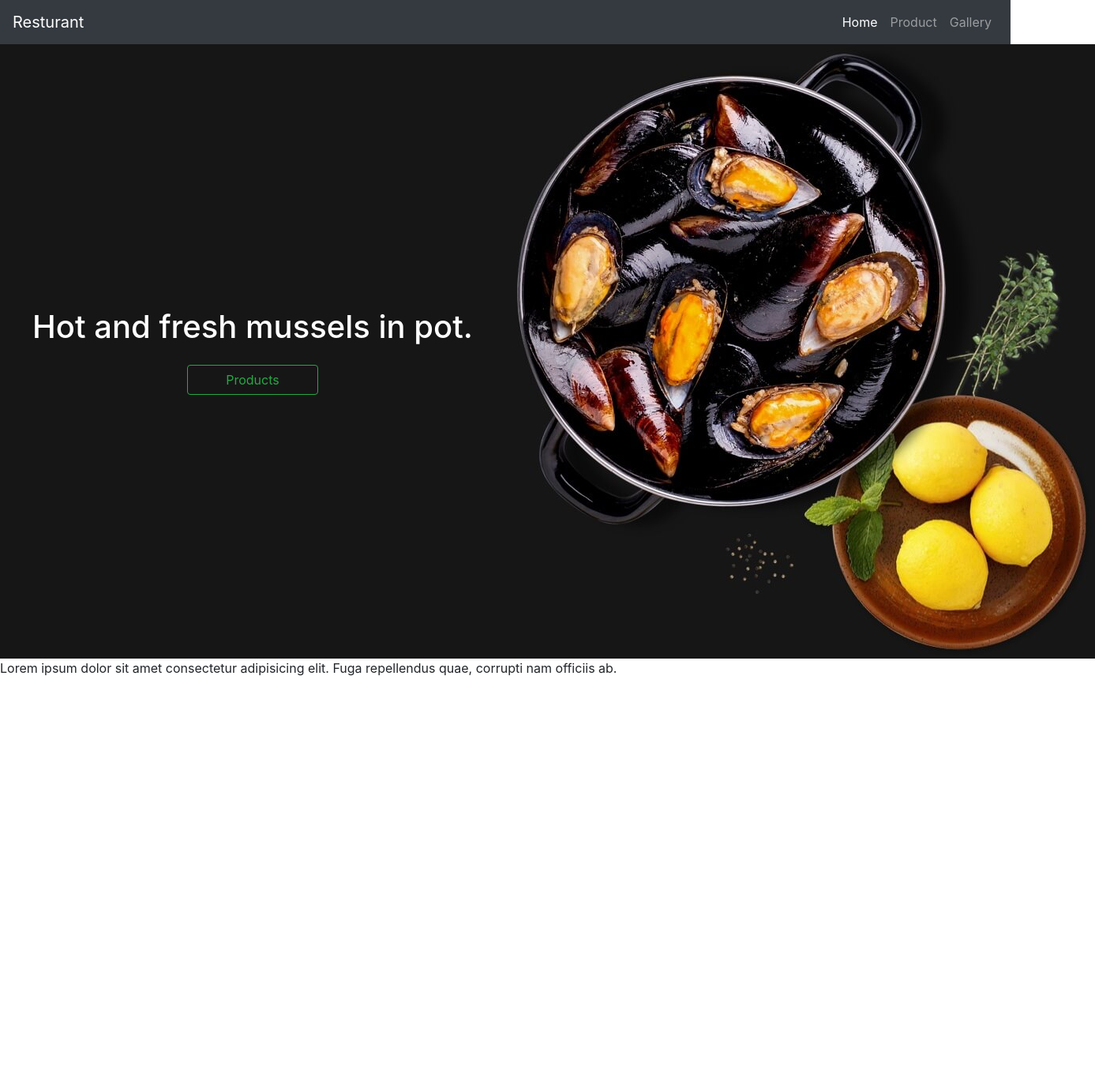
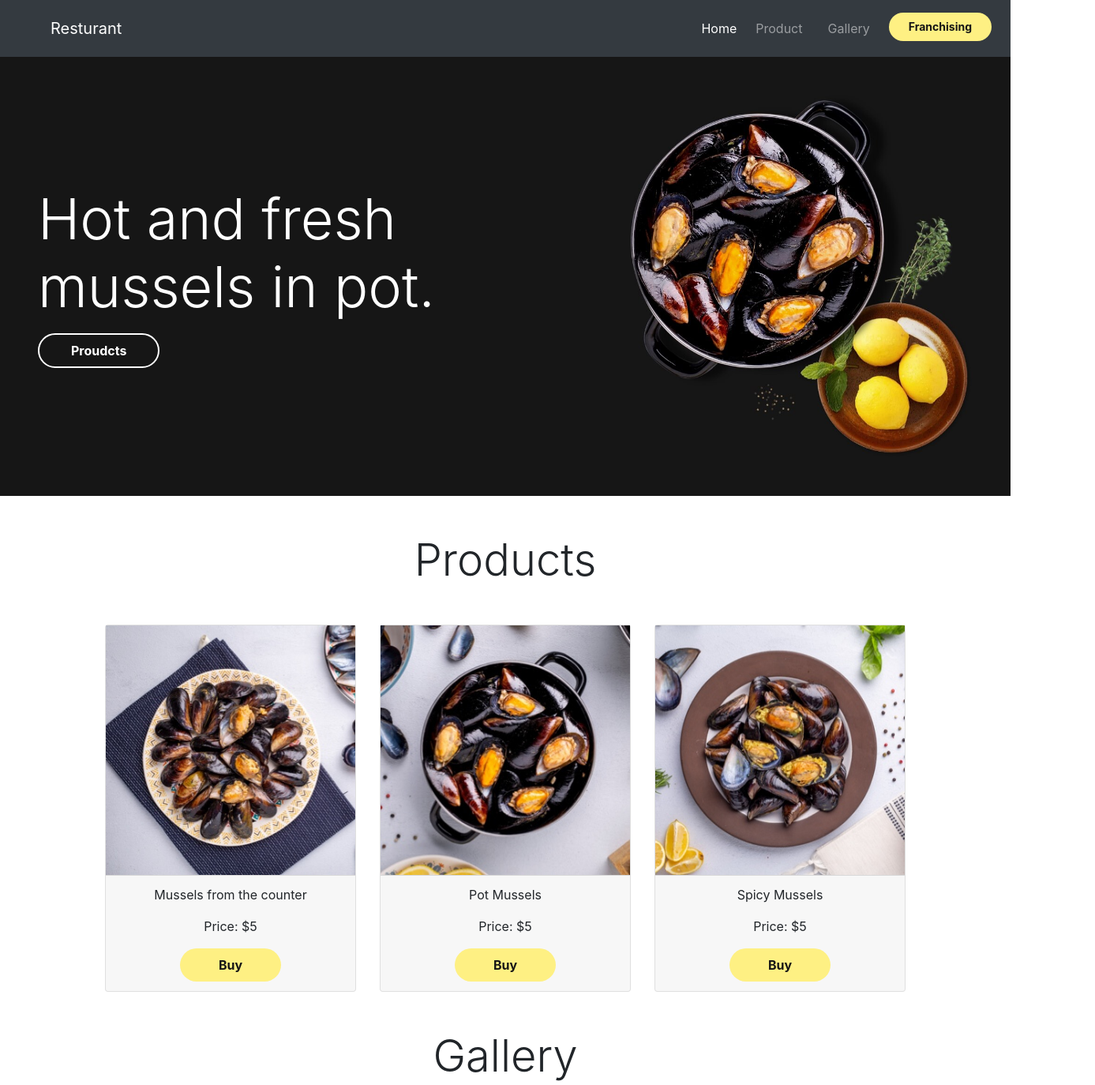
Before and after one commit to Ehtish/resturant-website, a plain HTML site: page index.html in a window 1280 px wide. Shown: the top 1374 px of the page at 79% size, 1387 px wide, since content can reach past the window. Before the commit the page ends 874 px from the top, so only its background shows below. Drawn offline with nearby package versions, Linux system fonts and the light colour scheme.

Commit message:
adding js libraries & css code

```diff
--- a/index.html
+++ b/index.html
@@ -7,7 +7,8 @@
       name="viewport"
       content="width=device-width, initial-scale=1, shrink-to-fit=no"
     />
-
+    <!-- aos scroll aniamtion library -->
+    <link href="https://unpkg.com/aos@2.3.1/dist/aos.css" rel="stylesheet">
     <!-- Bootstrap CSS -->
     <link
       rel="stylesheet"
@@ -15,15 +16,18 @@
       integrity="sha384-ggOyR0iXCbMQv3Xipma34MD+dH/1fQ784/j6cY/iJTQUOhcWr7x9JvoRxT2MZw1T"
       crossorigin="anonymous"
     />
-
+    <!-- Magnific pop up -->
+    <link rel="stylesheet" href="https://cdnjs.cloudflare.com/ajax/libs/magnific-popup.js/1.1.0/magnific-popup.min.css" integrity="sha512-+EoPw+Fiwh6eSeRK7zwIKG2MA8i3rV/DGa3tdttQGgWyatG/SkncT53KHQaS5Jh9MNOT3dmFL0FjTY08And/Cw==" crossorigin="anonymous" referrerpolicy="no-referrer" />
+    <!-- font awesome -->
+    <link rel="stylesheet" href="https://cdnjs.cloudflare.com/ajax/libs/font-awesome/6.1.2/css/all.min.css" integrity="sha512-1sCRPdkRXhBV2PBLUdRb4tMg1w2YPf37qatUFeS7zlBy7jJI8Lf4VHwWfZZfpXtYSLy85pkm9GaYVYMfw5BC1A==" crossorigin="anonymous" referrerpolicy="no-referrer" />
     <link rel="stylesheet" href="style.css" />
 
     <title>Resturant</title>
   </head>
   <body>
     <header>
-      <nav class="navbar navbar-expand-lg navbar-dark bg-dark">
-        <a class="navbar-brand" href="#">Resturant</a>
+      <nav class="navbar navbar-expand-lg navbar-dark bg-dark py-3 pl-5">
+        <a class="navbar-brand nav-link" href="#">Resturant</a>
         <button
           class="navbar-toggler"
           type="button"
@@ -44,38 +48,120 @@
               >
             </li>
             <li class="nav-item">
-              <a class="nav-link" href="#product">Product</a>
+              <a class="nav-link mx-2" href="#product">Product</a>
             </li>
             <li class="nav-item">
-              <a class="nav-link" href="#gallery">Gallery</a>
+              <a class="nav-link mx-2" href="#gallery">Gallery</a>
             </li>
+            <li><a href="#" class="btn btn-sm mx-2">Franchising</a></li>
         </div>
       </nav>
-    </header>
-    <!-- showcase start here  -->
-    <div class="showcase container-fluid">
-      <div class="row">
-        <div class="d-flex flex-column align-items-center justify-content-center  col-md-6">
-          <h1>Hot and fresh mussels in pot.</h1>
-        <button class="btn btn-outline-success mt-3 px-5 ">Products</button>
-        </div>
-        <div class="col-md-6">
-          <img src="img/showcase.jpg" alt="showcase img" />
+      <!-- showcase start here  -->
+      <div class="showcase container-fluid py-5">
+        <div class="row justify-content-center align-items-center">
+          <div class="col-lg-6 col-md-6 col-sm-12 col-12 pl-5">
+            <h1 class="display-3">Hot and fresh mussels in pot.</h1>
+            <button class="btn-invert mt-2" data-type="inverted">Proudcts</button>
+          </div>
+          <div class="col-lg-6 col-md-6 col-sm-12 col-12 pr-5">
+            <img class="showcase-img float-right" src="img/showcase.jpg" alt="showcase image">
+          </div>
         </div>
       </div>
-    </div>
     <!-- showcase start here  -->
+    </header>
+
 
     <!-- product  -->
+    <div class="container my-5" id="product" >
+      <h2 class="text-center display-4">Products</h2>
+      <div class="row px-5 mt-5" data-aos="zoom-in">
+        <div class="col-lg-4 col-md-4 col-sm-12">
+          <div class="card">
+              <img src="img/dish-1.jpg" alt="#">
+              <div class="card-footer text-center">
+                <p>Mussels from the counter</p>
+                <p>Price: $5</p>
+                <button class="btn px-5">Buy</button>
+              </div>
+          </div>
+        </div>
+        <div class="col-lg-4 col-md-4 col-sm-12">
+          <div class="card">
+              <img src="img/dish-2.jpg" alt="#">
+              <div class="card-footer text-center">
+                <p>Pot Mussels</p>
+                <p>Price: $5</p>
+                <button class="btn px-5">Buy</button>
+              </div>
+          </div>
+        </div>
+        <div class="col-lg-4 col-md-4 col-sm-12">
+          <div class="card">
+              <img src="img/dish-3.jpg" alt="#">
+              <div class="card-footer text-center">
+                <p>Spicy Mussels</p>
+                <p>Price: $5</p>
+                <button class="btn px-5">Buy</button>
+              </div>
+          </div>
+        </div>
+
+      </div>
+    </div>
     <!-- product  ends -->
     <!-- gallery  -->
+    <div class="container my-5" id="gallery" >
+      <h2 class="text-center display-4">Gallery</h2>
+      <div class="row no-gutters mt-5 gallerys">
+        <div class="col-lg-4 col-md-4 col-sm-6 col-12">
+          <a href="img/dish-1.jpg">
+            <img src="img/dish-1.jpg" class="img-fluid" alt="dish">
+          </a>
+        </div>
+        <div class="col-lg-4 col-md-4 col-sm-6 col-12">
+          <a href="img/dish-2.jpg">
+            <img src="img/dish-2.jpg" class="img-fluid" alt="dish">
+          </a>
+        </div>
+        <div class="col-lg-4 col-md-4 col-sm-6 col-12">
+          <a href="img/dish-3.jpg">
+            <img src="img/dish-3.jpg" class="img-fluid" alt="dish">
+          </a>
+        </div>
+        <div class="col-lg-4 col-md-4 col-sm-6 col-12">
+          <a href="img/dish-1.jpg">
+            <img src="img/dish-1.jpg" class="img-fluid" alt="dish">
+          </a>
+        </div>
+        <div class="col-lg-4 col-md-4 col-sm-6 col-12">
+          <a href="img/dish-2.jpg">
+            <img src="img/dish-2.jpg" class="img-fluid" alt="dish">
+          </a>
+        </div>
+        <div class="col-lg-4 col-md-4 col-sm-6 col-12">
+          <a href="img/dish-3.jpg">
+            <img src="img/dish-3.jpg" class="img-fluid" alt="dish">
+          </a>
+        </div>
+
+
+      </div>
+    </div>
     <!-- gallery ends  -->
 
-    <footer>
-      <p>
-        Lorem ipsum dolor sit amet consectetur adipisicing elit. Fuga
-        repellendus quae, corrupti nam officiis ab.
-      </p>
+    <footer class="bg-dark py-2 text-white">
+
+      <div class="row py-3 pl-5">
+        <p class="mt-1">
+          &copy Copyright 2023. All Rights Reserved
+        </p>
+        <ul class="social-links d-flex ml-auto">
+          <li class="px-2"><a href="#"><i class="fab fa-facebook"></i></a></li>
+          <li class="px-2"><a href="#"><i class="fab fa-youtube"></i></a></li>
+          <li class="px-2"><a href="#"><i class="fab fa-linkedin"></i></a></li>
+        </ul>
+      </div>
     </footer>
 
     <!-- Optional JavaScript -->
@@ -95,5 +181,11 @@
       integrity="sha384-JjSmVgyd0p3pXB1rRibZUAYoIIy6OrQ6VrjIEaFf/nJGzIxFDsf4x0xIM+B07jRM"
       crossorigin="anonymous"
     ></script>
+    <!-- magnific popup link below -->
+    <script src="https://cdnjs.cloudflare.com/ajax/libs/magnific-popup.js/1.1.0/jquery.magnific-popup.min.js" integrity="sha512-IsNh5E3eYy3tr/JiX2Yx4vsCujtkhwl7SLqgnwLNgf04Hrt9BT9SXlLlZlWx+OK4ndzAoALhsMNcCmkggjZB1w==" crossorigin="anonymous" referrerpolicy="no-referrer"></script>
+    <!-- aos scroll animation library  link below-->
+    <script src="https://unpkg.com/aos@2.3.1/dist/aos.js"></script>
+    <script src="js/main.js">
+    </script>
   </body>
 </html>
--- /dev/null
+++ b/js/main.js
@@ -0,0 +1,13 @@
+$(document).ready(function () {
+        $('.gallerys').magnificPopup({
+          type:'image',
+          delegate: 'a',
+          gallery:{
+            enabled:true
+          }
+        })
+      });
+
+AOS.init({
+    duration: 1200,
+})
--- a/style.css
+++ b/style.css
@@ -3,7 +3,84 @@
   padding: 0;
   box-sizing: border-box;
 }
+html {
+  scroll-behavior: smooth;
+}
+:root {
+  --priamry-color: hsl(53.17deg 98.4% 75.49%);
+  --secondary-color: hsl(0deg 0% 8.63%);
+  --clr-white: hsl(0, 0%, 100%);
+  --primary-accent-500: hsla(53, 65%, 67%, 0.895);
+
+  --fw-bold: 700;
+}
+.nav-link:hover {
+  color: var(--priamry-color) !important ;
+}
+img {
+  cursor: pointer;
+}
 .showcase {
-  background-color: #161616;
-  color: #ffff;
+  background-color: var(--secondary-color);
+  color: var(--clr-white);
 }
+.showcase-img {
+  width: 75%;
+}
+.row {
+  padding: 0;
+}
+.gallerys img {
+  margin: 0;
+  padding: 0;
+  /* margin-bottom: 2rem; */
+}
+.gallerys img:hover {
+  opacity: 0.7;
+}
+footer {
+  padding: 0 2rem;
+}
+footer p,
+.social-links {
+  display: inline;
+}
+
+.social-links li {
+  list-style: none;
+}
+.fab {
+  border: 2px solid var(--clr-white);
+  border-radius: 50%;
+  padding: 0.4rem;
+  color: var(--clr-white);
+}
+.fab:hover {
+  color: var(--priamry-color);
+  border-color: var(--priamry-color);
+}
+.btn,
+.btn-invert {
+  cursor: pointer;
+  text-decoration: none;
+  background-color: var(--priamry-color);
+  color: var(--secondary-color);
+  border-radius: 100vmax;
+  padding: 0.5rem 2.5rem;
+  font-weight: var(--fw-bold);
+}
+.btn-sm {
+  padding: 0.4rem 1.5rem;
+}
+.btn:hover {
+  background-color: var(--primary-accent-500);
+}
+.btn-invert {
+  background-color: transparent;
+  color: var(--clr-white);
+  border: 2px solid var(--clr-white);
+}
+.btn-invert:hover {
+  border-color: var(--priamry-color);
+  color: var(--priamry-color);
+}
```
Also changed, not shown: img/dish-4.jpg (added), img/dish-5.jpg (added), img/dish-6.jpg (added).
